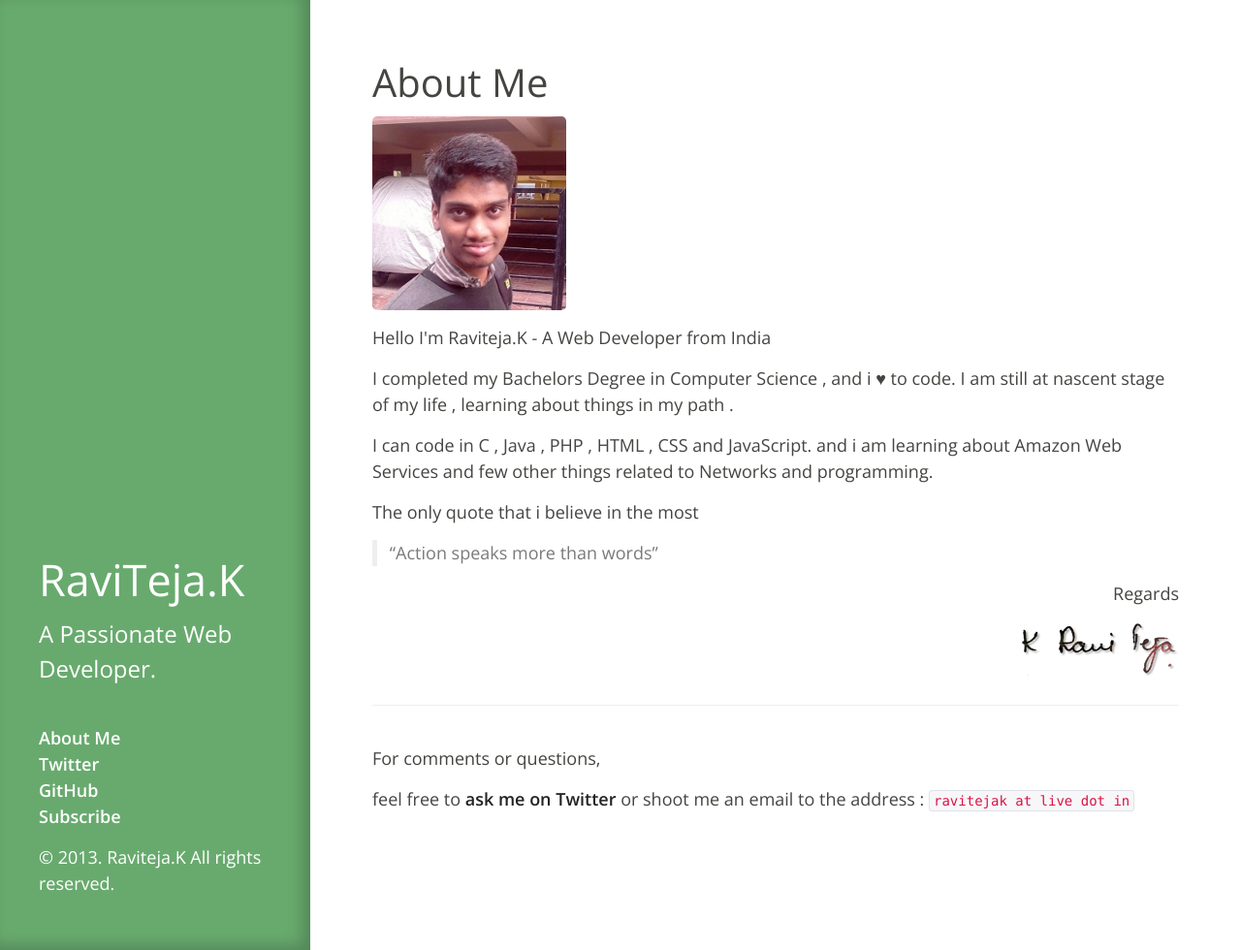
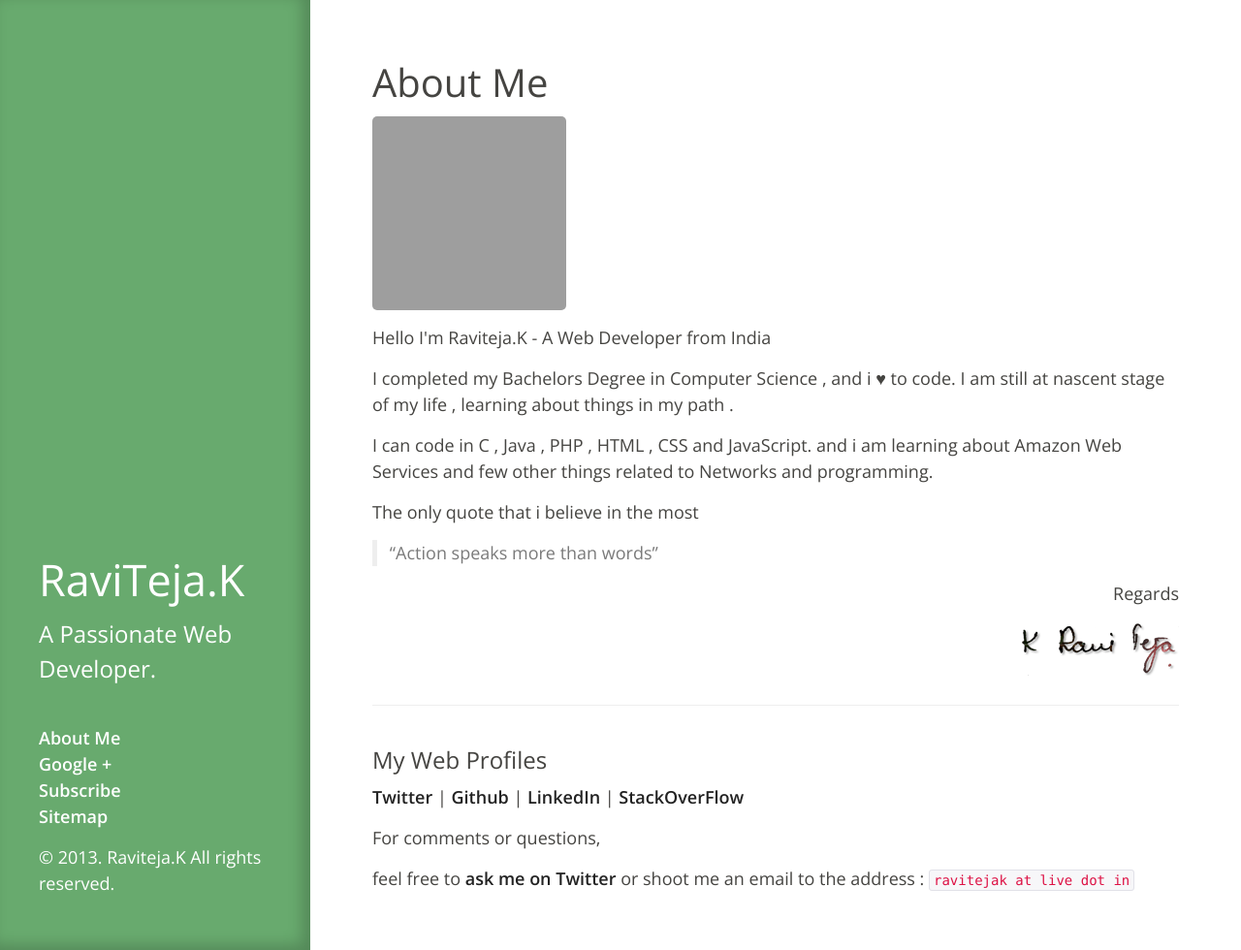
Before and after one commit to itsmeravitejak/itsmeravitejak.github.io, a Jekyll site: the page built from about.html, in a window 1280 px wide and 980 px high. Shown: the whole window at 97% size. Built offline with Jekyll 4.4.1, drawn with Linux system fonts in a browser that asks for light colours; grey boxes are pictures that could not be loaded.

Commit message:
Added social links

```diff
--- a/_layouts/default.html
+++ b/_layouts/default.html
@@ -3,9 +3,9 @@
   <head>
     <meta http-equiv="content-type" content="text/html; charset=utf-8">
     <meta name="viewport" content="width=device-width; initial-scale=1.0, maximum-scale=1">
-    <link href="/public/favicon.ico" rel="shortcut icon" type="image/x-icon">
+    <link href="/public/favicon.png" rel="shortcut icon" >
     <link href="http://gmpg.org/xfn/11" rel="profile">
-
+    <link rel="author" href="https://plus.google.com/105889703265810354266/posts"/>
     <title>
       {% if page.title %}{{ page.title }} &middot; {% endif %}
       {{ site.title }} - {{ site.tagline }}
@@ -17,11 +17,11 @@
     <link rel="stylesheet" href="http://fonts.googleapis.com/css?family=Open+Sans:300,400italic,400,600,700|Abril+Fatface">
 
     <!-- Icons -->
-    <link rel="apple-touch-icon-precomposed" sizes="144x144" href="/public/touch-icon-144-precomposed.png">
-    <link rel="shortcut icon" href="/public/favicon.png">
+    <link rel="apple-touch-icon-precomposed" sizes="128x128" href="/public/favicon.png">
+
 
     <!-- RSS -->
-    <link rel="alternate" type="application/rss+xml" title="RSS" href="/atom.xml">
+    <link rel="alternate" type="application/rss+xml" title="RSS" href="/rss.xml">
   </head>
   <body>
 
@@ -33,15 +33,11 @@
         <div class="colophon">
           <ul class="colophon-links">
             <li>
-              <a href="/about">About Me</a>
+              <a href="/about/">About Me</a>
             </li>
-            <li>
-              <a href="https://twitter.com/itsmeravitejak">Twitter</a>
-            </li>
-            <li>
-              <a href="https://github.com/pieboy">GitHub</a>
-            </li>
+            <li><a href="https://plus.google.com/105889703265810354266?rel=author">Google +</a></li>
             <li><a href="/rss.xml">Subscribe</a></li>
+            <li><a href="/sitemap.xml">Sitemap</a></li>
           </ul>
           <p>&copy; 2013. {{ site.author.name }} All rights reserved.</p>
         </div>
--- a/about.html
+++ b/about.html
@@ -6,7 +6,7 @@ title: About Me
 <div class="post">
 
   <h1 class="page-title">About Me</h1>
-  <p><img src="/public/images/pic.jpg"></p>
+  <p><img src="http://s.gravatar.com/avatar/c18d4c97305404cbfb94a8450132573c?s=200"></p>
   <p>Hello I'm Raviteja.K - A Web Developer from India</p>
   <p>I completed my Bachelors Degree in Computer Science , and i &hearts; to code. I am still at nascent stage of my life , learning about things in my path .</p>
   <p>I can code in C , Java , PHP , HTML , CSS and JavaScript. and i am learning about Amazon Web Services and few other things related to Networks and programming.</p>
@@ -16,8 +16,8 @@ title: About Me
   <p style="float:right;clear:right;"><img src="/public/images/sign.png"></p>
 
   <hr>
-
-
+  <h3>My Web Profiles</h3>
+  <p><a href="https://twitter.com/itsmeravitejak" title="Twitter">Twitter</a> | <a href="https://github.com/pieboy" title="Github">Github</a> | <a href="http://www.linkedin.com/in/kraviteja" title="LinkedIn">LinkedIn</a> | <a href="http://stackoverflow.com/users/731447/pieboy" title="StackOverFlow">StackOverFlow</a></p>
   <p>For comments or questions,</p><p> feel free to <a href="http://twitter.com/itsmeravitejak">ask me on Twitter</a> or shoot me an email to the address : <code>ravitejak at live dot in</code></p>
 
 </div>
```
Also changed, not shown: 404.html (+6 -9 lines), public/favicon.png, 1 other file.
